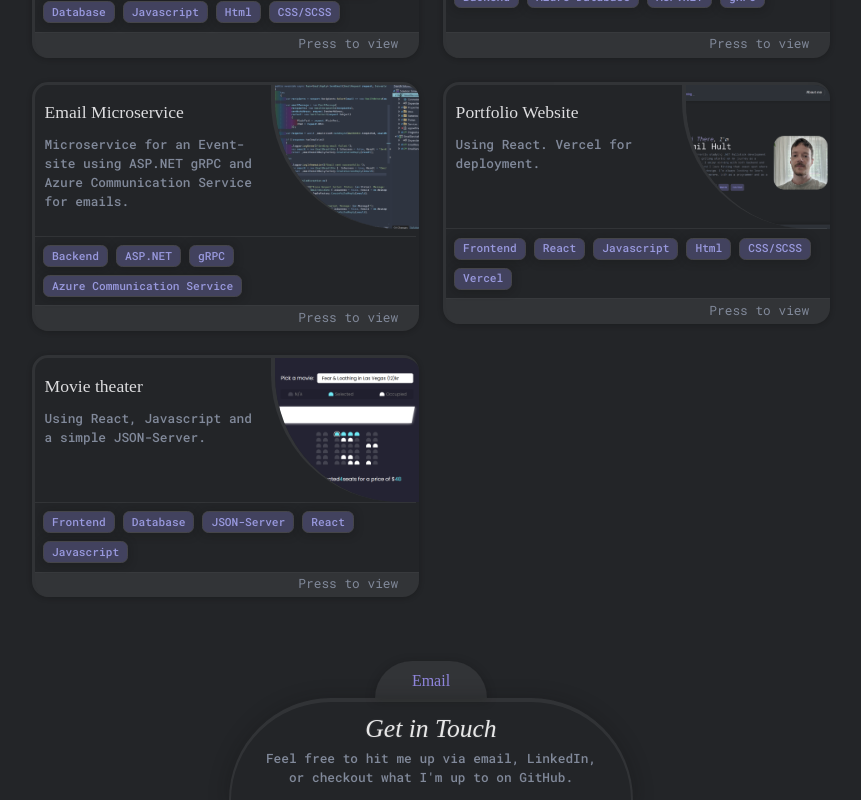
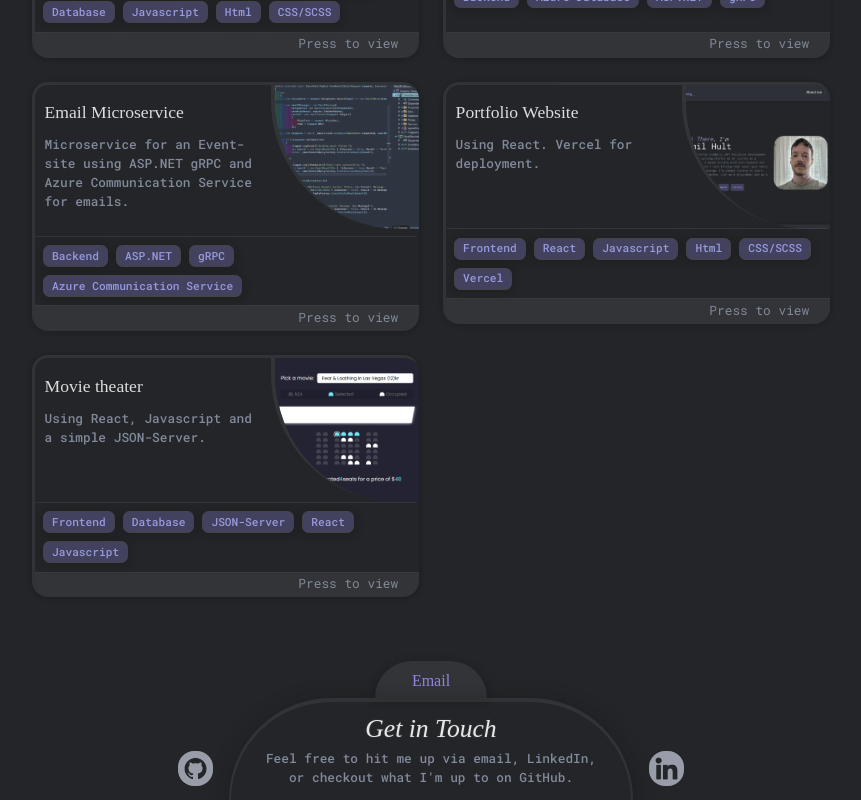
Before and after one commit to mutenJanken/Portfolio-EmilHult, a React (Vite) app: page /portfolio in a window 1280 px wide. Shown: the part 387-1187 px from the top of the page, without its empty margins (209-1070 px from the left). Built offline with nearby package versions, Linux system fonts and the light colour scheme; a web font is replaced by a local one.

Commit message:
Fixed hidden socials on bigger screens

```diff
--- a/src/index.scss
+++ b/src/index.scss
@@ -364,17 +364,19 @@ footer {
 }
 
 .socials-footer-logo {
-  display: none;
-  width: 30px;
-  height: 30px;
+  width: 35px;
+  height: 35px;
   border-radius: 1rem;
   margin-right: 0rem;
   margin-top: 0rem;
+  margin: 0.5rem;
   filter: invert(90%) sepia(30%) saturate(320%) hue-rotate(185deg) opacity(60%);
 
   @media screen and (max-width: 768px) {
+    display: none;
     width: 35px;
     height: 35px;
+    margin: 0;
   }
 }
 
@@ -539,6 +541,8 @@ section {
     border-radius: 1rem;
     background-color: #2c3036;
     box-shadow: 0 2px 12px rgba(18, 18, 18, 0.476);
+    box-shadow: 0 2px 10px rgba(18, 18, 18, 0.353);
+
     margin-right: 1.51rem;
     margin-left: 1.63rem;
     margin-top: 1.6rem;
@@ -570,7 +574,8 @@ section {
     width: 95.7%;
     height: 89%;
     border-radius: 1rem;
-    box-shadow: 0 2px 15px rgba(18, 18, 18, 0.432);
+    box-shadow: 0 2px 10px rgba(18, 18, 18, 0.353);
+
     display: block;
     // left: 10%;
     // top: 5.5%;
```
